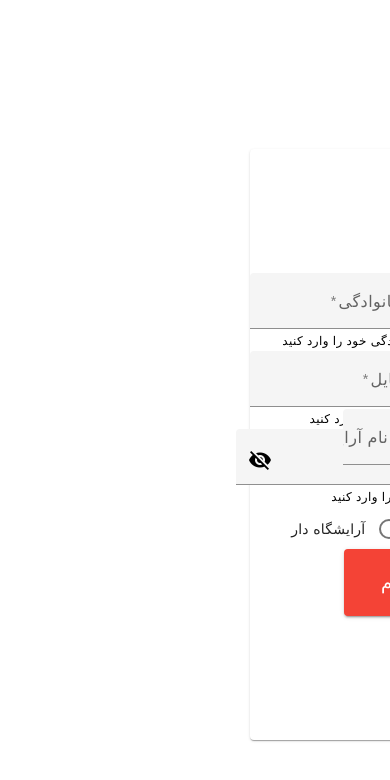
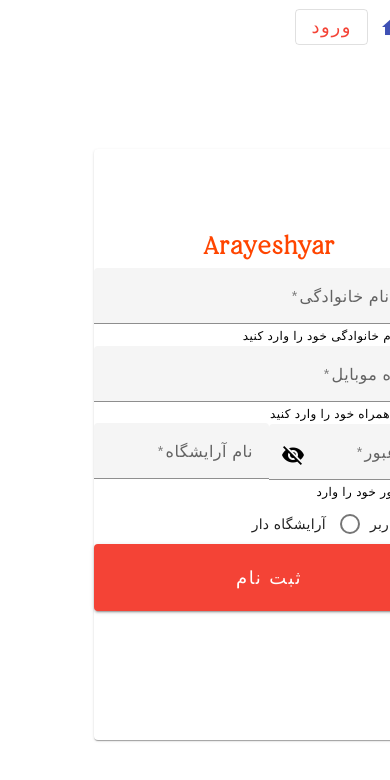
Before and after one commit to arya811/Novin.Arayeshyar.Frontend, an Angular app: page /register in a window 390 px wide. Shown: the top 780 px of the page. Built offline with nearby package versions, Linux system fonts and the light colour scheme.

Commit message:
register and login

```diff
--- a/src/app/+pages/login/login.component.ts
+++ b/src/app/+pages/login/login.component.ts
@@ -24,13 +24,7 @@
         Validators.pattern(/^09\d{9}$/),
       ],
     ],
-    password: [
-      '',
-      [
-        Validators.required,
-        Validators.minLength(8),
-      ],
-    ],
+    password: ['', [Validators.required, Validators.minLength(8)]],
   });
   matcher = new MyErrorStateMatcher();
   show() {
--- a/src/app/+pages/login/register/register.component.html
+++ b/src/app/+pages/login/register/register.component.html
@@ -17,6 +17,7 @@
   ورود
 </button>
 <mat-card class="example-card">
+  <p class="names">Arayeshyar</p>
   <form [formGroup]="registerForm" class="login-form">
     <mat-form-field class="login-full-width">
       <mat-label>نام و نام خانوادگی</mat-label>
@@ -62,7 +63,7 @@
     <td>
       <mat-form-field class="name">
         <mat-label>نام آرایشگاه</mat-label>
-        <input matInput />
+        <input formControlName="shoptitle" matInput />
       </mat-form-field>
     </td>
     <mat-radio-group aria-label="Select an option">
--- a/src/app/+pages/login/register/register.component.scss
+++ b/src/app/+pages/login/register/register.component.scss
@@ -5,7 +5,9 @@
 }
 
 .login-full-width {
-  width: 100%;
+  width: 36vw;
+  margin-right: auto;
+  margin-left: auto;
 }
 .login {
   margin-top: -2vh;
@@ -29,6 +31,197 @@
 .name {
   display: flex;
   margin-right: 20vw;
-  margin-top: -11.7vh;
+  margin-top: -11.8vh;
   width: 15.8vw;
 }
+.names {
+  font-size: xx-large;
+  color: orangered;
+  font-weight: bold;
+}
+@media screen and (max-width: 1200px) {
+  .example-card {
+    width: 70vw;
+    margin-right: auto;
+    margin-left: auto;
+    height: 70vh;
+  }
+  .login-full-width {
+    width: 40vw;
+  }
+  .name {
+    display: flex;
+    margin-right: 24vw;
+    margin-top: -11.8vh;
+    width: 15.8vw;
+  }
+  .button {
+    font-size: large;
+    width: 40vw;
+    height: 8vh;
+  }
+}
+@media screen and (max-width: 1038px) {
+  .example-card {
+    width: 70vw;
+    margin-right: auto;
+    margin-left: auto;
+    height: 70vh;
+  }
+  .login-full-width {
+    width: 50vw;
+  }
+  .name {
+    display: flex;
+    margin-right: 25.8vw;
+    margin-top: -11.8vh;
+    width: 24vw;
+  }
+  .button {
+    font-size: large;
+    width: 50vw;
+    height: 8vh;
+  }
+  .password {
+    width: 20;
+  }
+}
+@media screen and (max-width: 969px) {
+  .example-card {
+    width: 85vw;
+    margin-right: auto;
+    margin-left: auto;
+    height: 70vh;
+  }
+  .login-full-width {
+    width: 60vw;
+  }
+  .name {
+    display: flex;
+    margin-right: 31vw;
+    margin-top: -11.8vh;
+    width: 29vw;
+  }
+  .button {
+    font-size: large;
+    width: 60vw;
+    height: 8vh;
+  }
+  .password {
+    width: 20;
+  }
+}
+@media screen and (max-width: 802px) {
+  .example-card {
+    width: 95vw;
+    margin-right: auto;
+    margin-left: auto;
+    height: 70vh;
+  }
+  .login-full-width {
+    width: 70vw;
+    margin-right: auto;
+    margin-left: auto;
+  }
+  .name {
+    display: flex;
+    margin-right: 37vw;
+    margin-top: -11.8vh;
+    width: 33vw;
+  }
+  .button {
+    font-size: large;
+    width: 70vw;
+    height: 8vh;
+  }
+  .password {
+    width: 19;
+  }
+  .names {
+    font-size: x-large;
+    color: orangered;
+    font-weight: bold;
+    margin-top: -5vh;
+  }
+}
+@media screen and (max-width: 669px) {
+  .example-card {
+    width: 65vw;
+    margin-right: auto;
+    margin-left: auto;
+    height: 70vh;
+  }
+  .login-full-width {
+    width: 100%;
+    margin-right: auto;
+    margin-left: auto;
+  }
+  .name {
+    display: grid;
+    margin-right: 32.6vw;
+    margin-top: -11.8vh;
+    width: 50%;
+  }
+  .button {
+    font-size: large;
+    width: 100%;
+    height: 8vh;
+  }
+  .password {
+    width: 50%;
+  }
+}
+@media screen and (max-width: 506px) {
+  .example-card {
+    width: 70vw;
+    margin-right: auto;
+    margin-left: auto;
+    height: 70vh;
+  }
+  .login-full-width {
+    width: 100%;
+    margin-right: auto;
+    margin-left: auto;
+  }
+  .name {
+    display: grid;
+    margin-right: 35vw;
+    margin-top: -11.8vh;
+    width: 50%;
+  }
+  .button {
+    font-size: large;
+    width: 100%;
+    height: 8vh;
+  }
+  .password {
+    width: 50%;
+  }
+}
+@media screen and (max-width: 450px) {
+  .example-card {
+    width: 90vw;
+    margin-right: auto;
+    margin-left: auto;
+    height: 70vh;
+  }
+  .login-full-width {
+    width: 100%;
+    margin-right: auto;
+    margin-left: auto;
+  }
+  .name {
+    display: grid;
+    margin-right: 45vw;
+    margin-top: -9.4vh;
+    width: 50%;
+  }
+  .button {
+    font-size: large;
+    width: 100%;
+    height: 8vh;
+  }
+  .password {
+    width: 50%;
+  }
+}
--- a/src/app/+pages/login/register/register.component.ts
+++ b/src/app/+pages/login/register/register.component.ts
@@ -25,8 +25,16 @@
         Validators.pattern(/^09\d{9}$/),
       ],
     ],
-    password: ['', [Validators.required, Validators.minLength(8)]],
-    title: ['', [Validators.required,Validators.minLength(3)]],
+    password: [
+      '',
+      [
+        Validators.required,
+        Validators.minLength(8),
+        Validators.pattern('(?=.*[a-z])(?=.*[A-Z])(?=.*d).+'),
+      ],
+    ],
+    title: ['', [Validators.required, Validators.minLength(3)]],
+    shoptitle: ['', [Validators.required]],
   });
   matcher = new MyErrorStateMatcher();
   hide = true;
```
Also changed, not shown: src/app/+pages/login/login.component.scss (+6 -6 lines), src/app/+pages/login/login.component.html (indentation only).
